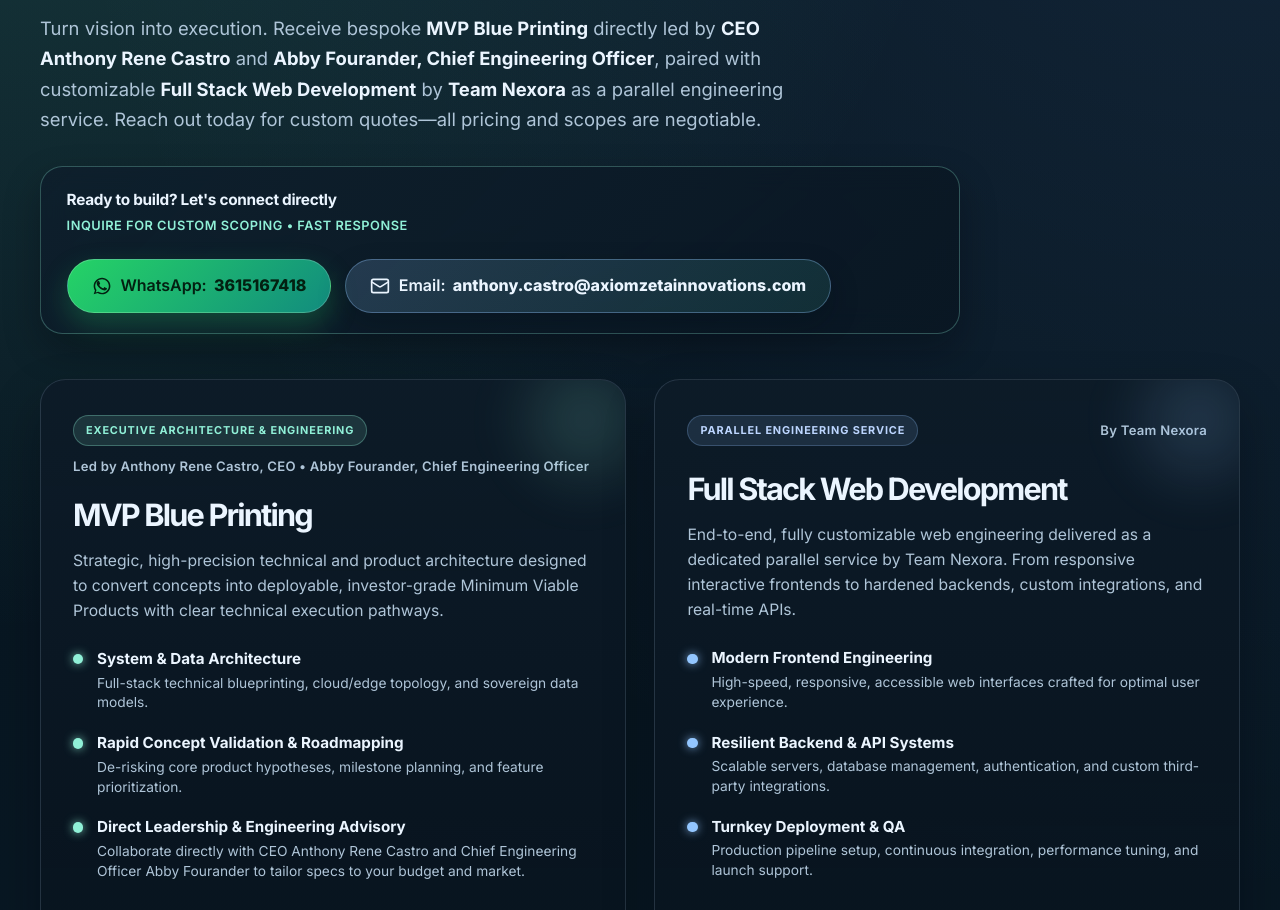
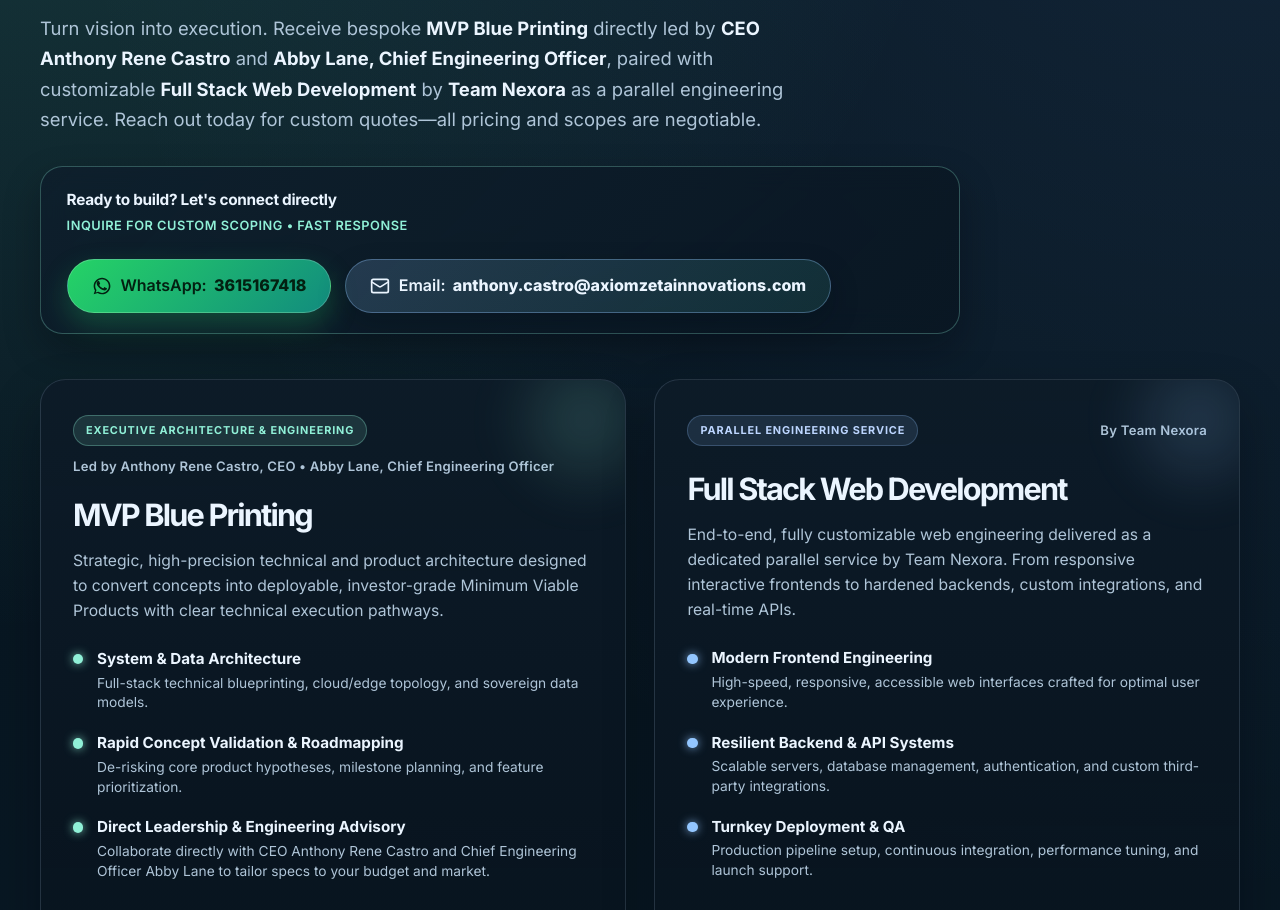
Before and after one commit to anthonycastro-spaceace01/axiom-zeta-innovations-website, a plain HTML site: page index.html in a window 1280 px wide. Shown: the part 345-1255 px from the top of the page. Drawn offline with Linux system fonts and the light colour scheme.

Commit message:
Rename Abby to Abby Lane

```diff
--- a/index.html
+++ b/index.html
@@ -48,7 +48,7 @@
             </h1>
             <p class="lead services-hero-lead">
               Turn vision into execution. Receive bespoke <strong>MVP Blue Printing</strong> directly led by
-              <strong>CEO Anthony Rene Castro</strong> and <strong>Abby Fourander, Chief Engineering Officer</strong>,
+              <strong>CEO Anthony Rene Castro</strong> and <strong>Abby Lane, Chief Engineering Officer</strong>,
               paired with customizable <strong>Full Stack Web Development</strong> by <strong>Team Nexora</strong> as
               a parallel engineering service. Reach out today for custom quotes—all pricing and scopes are negotiable.
             </p>
@@ -90,7 +90,7 @@
             <article class="service-spotlight-card primary-spotlight">
               <div class="service-badge-row">
                 <span class="service-pill accent-pill">Executive Architecture &amp; Engineering</span>
-                <span class="service-author">Led by Anthony Rene Castro, CEO &bull; Abby Fourander, Chief Engineering Officer</span>
+                <span class="service-author">Led by Anthony Rene Castro, CEO &bull; Abby Lane, Chief Engineering Officer</span>
               </div>
               <div class="service-content">
                 <h2>MVP Blue Printing</h2>
@@ -117,7 +117,7 @@
                     <span class="check-dot"></span>
                     <div>
                       <strong>Direct Leadership &amp; Engineering Advisory</strong>
-                      <p>Collaborate directly with CEO Anthony Rene Castro and Chief Engineering Officer Abby Fourander to tailor specs to your budget and market.</p>
+                      <p>Collaborate directly with CEO Anthony Rene Castro and Chief Engineering Officer Abby Lane to tailor specs to your budget and market.</p>
                     </div>
                   </li>
                 </ul>
```
